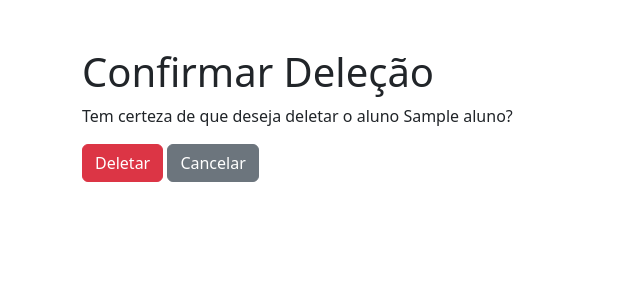
After one commit to Luiz-Glitch/pi-matricula, a Django app: page /deletar/1/ in a window 1280 px wide. The commit adds this page. Shown: the top 300 px of the page, without its empty margins (0-640 px from the left). Run offline with Django 5.2, Linux system fonts and the light colour scheme; tables that the repository leaves empty hold one stand-in row (values such as "Sample post").

Commit message:
add aluno delete

```diff
--- /dev/null
+++ b/aluno/templates/confirm_delete.html
@@ -0,0 +1,24 @@
+<!DOCTYPE html>
+<html lang="pt-br">
+<head>
+    <meta charset="UTF-8">
+    <meta name="viewport" content="width=device-width, initial-scale=1.0">
+    <title>Confirmar Deleção</title>
+    <link href="https://cdn.jsdelivr.net/npm/bootstrap@5.3.3/dist/css/bootstrap.min.css" rel="stylesheet"
+        integrity="sha384-QWTKZyjpPEjISv5WaRU9OFeRpok6YctnYmDr5pNlyT2bRjXh0JMhjY6hW+ALEwIH" crossorigin="anonymous">
+    <script src="https://cdn.jsdelivr.net/npm/bootstrap@5.3.3/dist/js/bootstrap.bundle.min.js"
+        integrity="sha384-YvpcrYf0tY3lHB60NNkmXc5s9fDVZLESaAA55NDzOxhy9GkcIdslK1eN7N6jIeHz"
+        crossorigin="anonymous"></script>
+</head>
+<body>
+    <div class="container mt-5">
+        <h1>Confirmar Deleção</h1>
+        <p>Tem certeza de que deseja deletar o aluno {{ aluno.nome }}?</p>
+        <form action="{% url 'deletar_aluno' aluno.id %}" method="post">
+            {% csrf_token %}
+            <button type="submit" class="btn btn-danger">Deletar</button>
+            <a href="{% url 'lista_alunos' %}" class="btn btn-secondary">Cancelar</a>
+        </form>
+    </div>
+</body>
+</html>
--- a/aluno/urls.py
+++ b/aluno/urls.py
@@ -1,10 +1,11 @@
 from django.urls import path
 
-from .views import cadastrar_aluno, lista_alunos, editar_aluno
+from .views import cadastrar_aluno, lista_alunos, editar_aluno, deletar_aluno
 
 
 urlpatterns = [
     path('', lista_alunos, name='lista_alunos'),
     path("cadastrar", cadastrar_aluno, name="cadastrar_aluno"),
     path('editar/<int:id>/', editar_aluno, name="editar_aluno"),
+    path('deletar/<int:id>/', deletar_aluno, name="deletar_aluno"),
 ]
--- a/aluno/views.py
+++ b/aluno/views.py
@@ -37,3 +37,15 @@ def editar_aluno(request, id):
         'form': form,
     }
     return render(request, 'form_aluno.html', context)
+
+def deletar_aluno(request, id):
+    aluno = get_object_or_404(Aluno, id=id)
+    if request.method == 'POST':
+        aluno.delete()
+        return redirect('lista_alunos')
+
+    context = {
+        'aluno': aluno,
+    }
+
+    return render(request, 'confirm_delete.html', context)
```
Also changed, not shown: aluno/templates/form_aluno.html (+7 -2 lines), aluno/templates/lista_alunos.html (+12 -2 lines).
